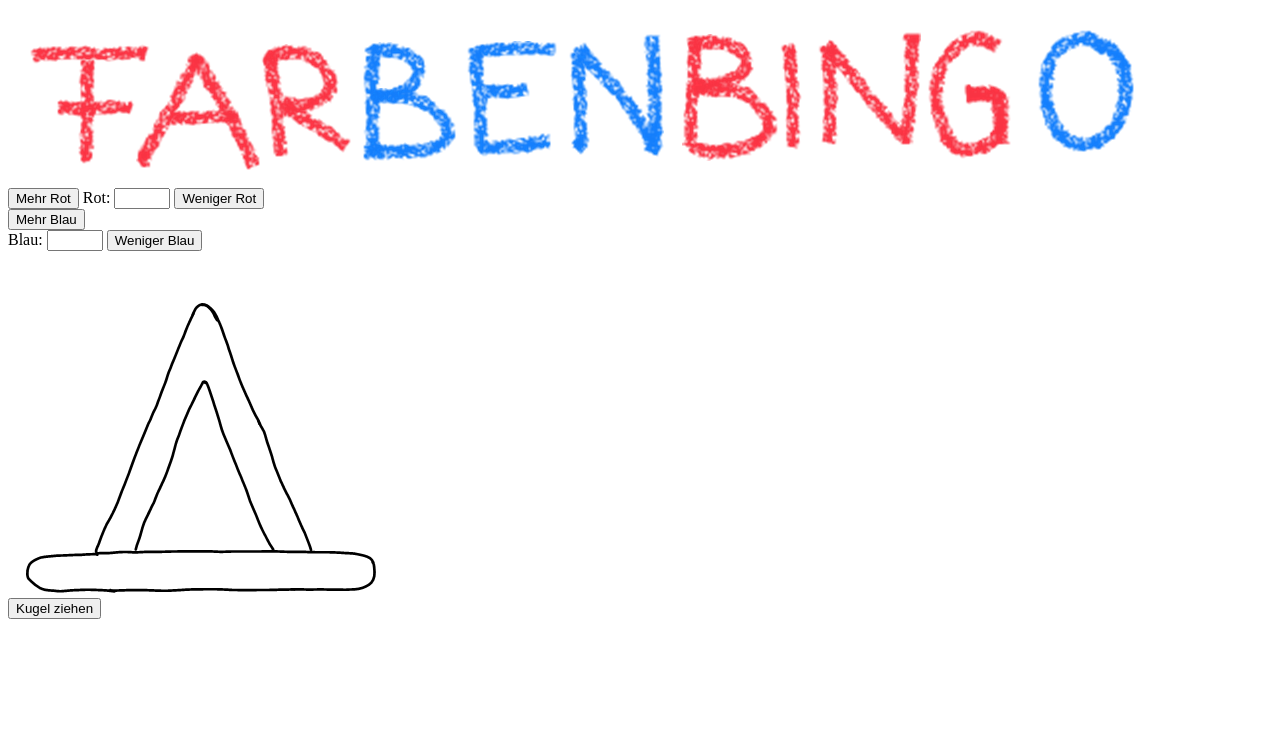
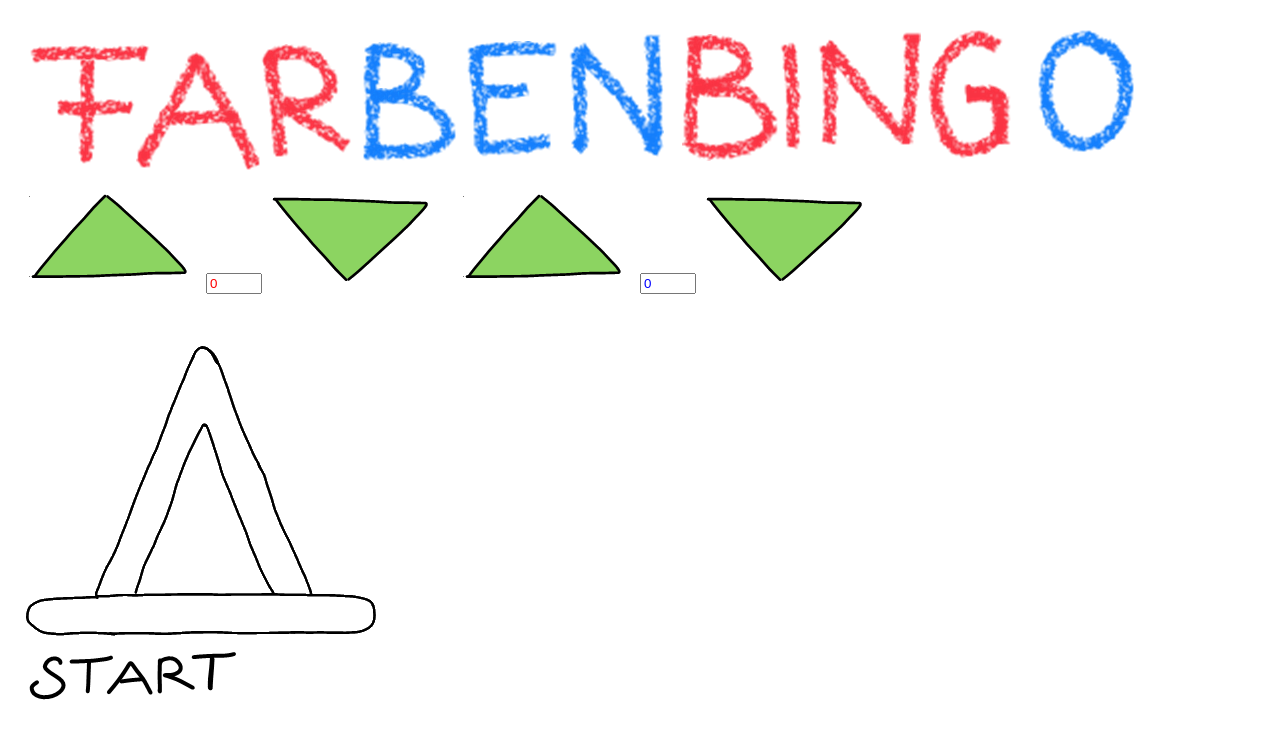
Before and after one commit to benongithub/bingo-app-color, a website: page index.html in a window 1280 px wide. Drawn offline with Linux system fonts and the light colour scheme.

Commit message:
2 files modified

```diff
--- a/index.html
+++ b/index.html
@@ -1,21 +1,21 @@
 <div id="app">
   <img id="title" src="https://cdn.jsdelivr.net/gh/benongithub/bingo-app-color@master/title.PNG">
   <div id="selectBalls">
-    <button id="moreRed">Mehr Rot</button>
-    <label>Rot: <input id="redSelector" type="number" min="0" max="10"></label>
-    <button id="lessRed">Weniger Rot</button>
-    <button id="moreBlue" style="display: block;">Mehr Blau</button>
-    <label>Blau: <input id="blueSelector" type="number" min="0" max="10"></label>
-    <button id="lessBlue">Weniger Blau</button>
+    <img id="moreRed" src="https://cdn.jsdelivr.net/gh/benongithub/bingo-app-color@master/arrow_up_transparent.png">
+    <input style="color: red" id="redSelector" type="number" min="0" max="10" value=0>
+    <img  id="lessRed" src="https://cdn.jsdelivr.net/gh/benongithub/bingo-app-color@master/arrow_down_transparent.png">
+    <img id="moreBlue" src="https://cdn.jsdelivr.net/gh/benongithub/bingo-app-color@master/arrow_up_transparent.png">
+    <input style="color: blue" id="blueSelector" type="number" min="0" max="10" value=0>
+    <img id="lessBlue" src="https://cdn.jsdelivr.net/gh/benongithub/bingo-app-color@master/arrow_down_transparent.png">
   </div>
-  <img id="foot" src="https://cdn.jsdelivr.net/gh/benongithub/bingo-app-color@master/foot.PNG">
+  <img id="foot" src="https://cdn.jsdelivr.net/gh/benongithub/bingo-app-color@master/foot_transparent.png">
   <div id="displayBalls">
 
   </div>
   <div id="drawBalls">
-    <div id="numRedBalls"></div>
-    <div id="numBlueBalls"></div>
-    <button id="drawBall">Kugel ziehen</button>
+    <div style="display: none" id="numRedBalls"></div>
+    <div style="display: none" id="numBlueBalls"></div>
+    <img id="drawBall" src="https://cdn.jsdelivr.net/gh/benongithub/bingo-app-color@master/start.PNG">
     <div id="drawnBall"></div>
   </div>
 </div>
--- a/style.css
+++ b/style.css
@@ -1,23 +1,46 @@
+input[type="color"],
+input[type="date"],
+input[type="datetime"],
+input[type="datetime-local"],
+input[type="email"],
+input[type="month"],
+
+input[type="password"],
+input[type="search"],
+input[type="tel"],
+input[type="text"],
+input[type="time"],
+input[type="url"],
+input[type="week"],
+select:focus,
+textarea {
+  font-size: 16px;
+}
+
 h1,
 h2 {
   font-family: Lato;
 }
 
+img {
+  touch-action: manipulation;
+}
+
 #title {
   margin: 0 auto;
   display: block;
-  width: 700pt;
+  width:600pt;
 }
 
 #selectBalls {
   width: 350pt;
   height: 250pt;
-  border: 1px solid black;
+  border: 0px solid black;
 
   /* margin: 0 auto;
   margin-top: 20px;*/
   position: absolute;
-  top: 150pt;
+  top: 120pt;
   left: 40pt;
 }
 
@@ -25,11 +48,28 @@ h2 {
   display: block;
 }
 
+/* Chrome, Safari, Edge, Opera */
+input::-webkit-outer-spin-button,
+input::-webkit-inner-spin-button {
+  -webkit-appearance: none;
+  margin: 0;
+}
+
+/* Firefox */
+input[type=number] {
+  -moz-appearance: textfield;
+  display: block;
+  font-size: 30pt;
+  width: 100pt;
+  border: 0;
+  text-align: center;
+}
+
 #foot {
   display: block;
   position: absolute;
-  top: 290pt;
-  right: 80pt;
+  top: 220pt;
+  left: 430pt;
   z-index: 5;
 }
 
@@ -41,21 +81,22 @@ h2 {
   /*margin: 0 auto;
   margin-top: 20px;*/
   position: absolute;
-  top: 150pt;
-  left: 455pt;
+  top: 110pt;
+  left: 430pt;
 
   background-image: url('https://cdn.jsdelivr.net/gh/benongithub/bingo-app-color@master/cage_transparent.png');
 }
 
 #drawBalls {
   width: 350pt;
-  height: 180pt;
-  border: 1px solid black;
+  height: 150pt;
+  border: 0px solid black;
 
   position: absolute;
-  top: 420pt;
+  top: 330pt;
   left: 40pt;
 }
+
 
 #drawBall {
   display: block;
@@ -87,3 +128,24 @@ h2 {
     transform: rotate(720deg);
   }
 }
+
+#lessBlue, #moreBlue, #blueSelector {
+  position: absolute;
+  right: 10pt;
+}
+
+#moreBlue {
+  top: 0pt;
+}
+
+#blueSelector {
+  top: 80pt;
+  right: 18pt;
+}
+
+#redSelector {
+  margin-left: 17pt;
+}
+#lessRed {
+  margin-left: 10pt
+}
```
